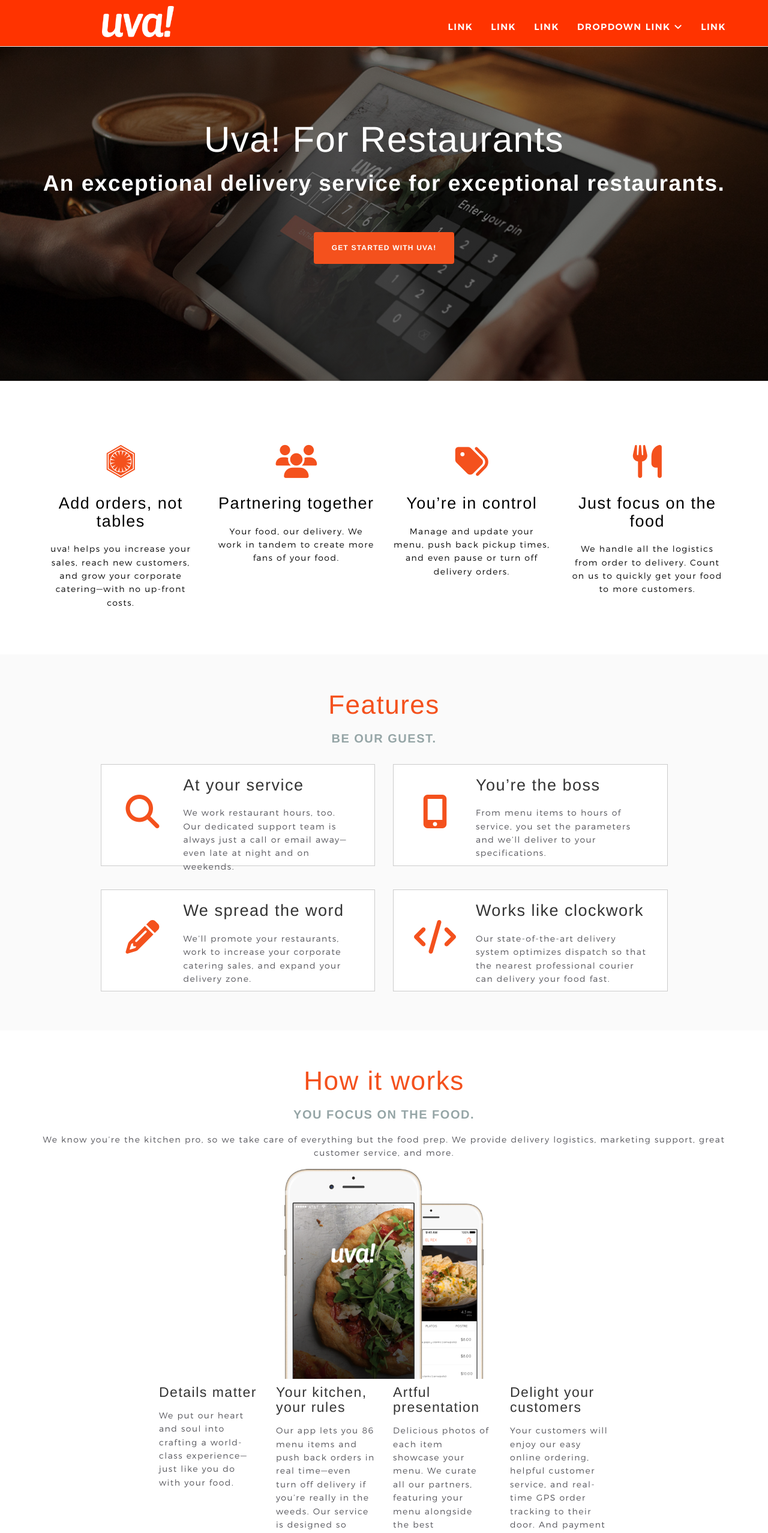
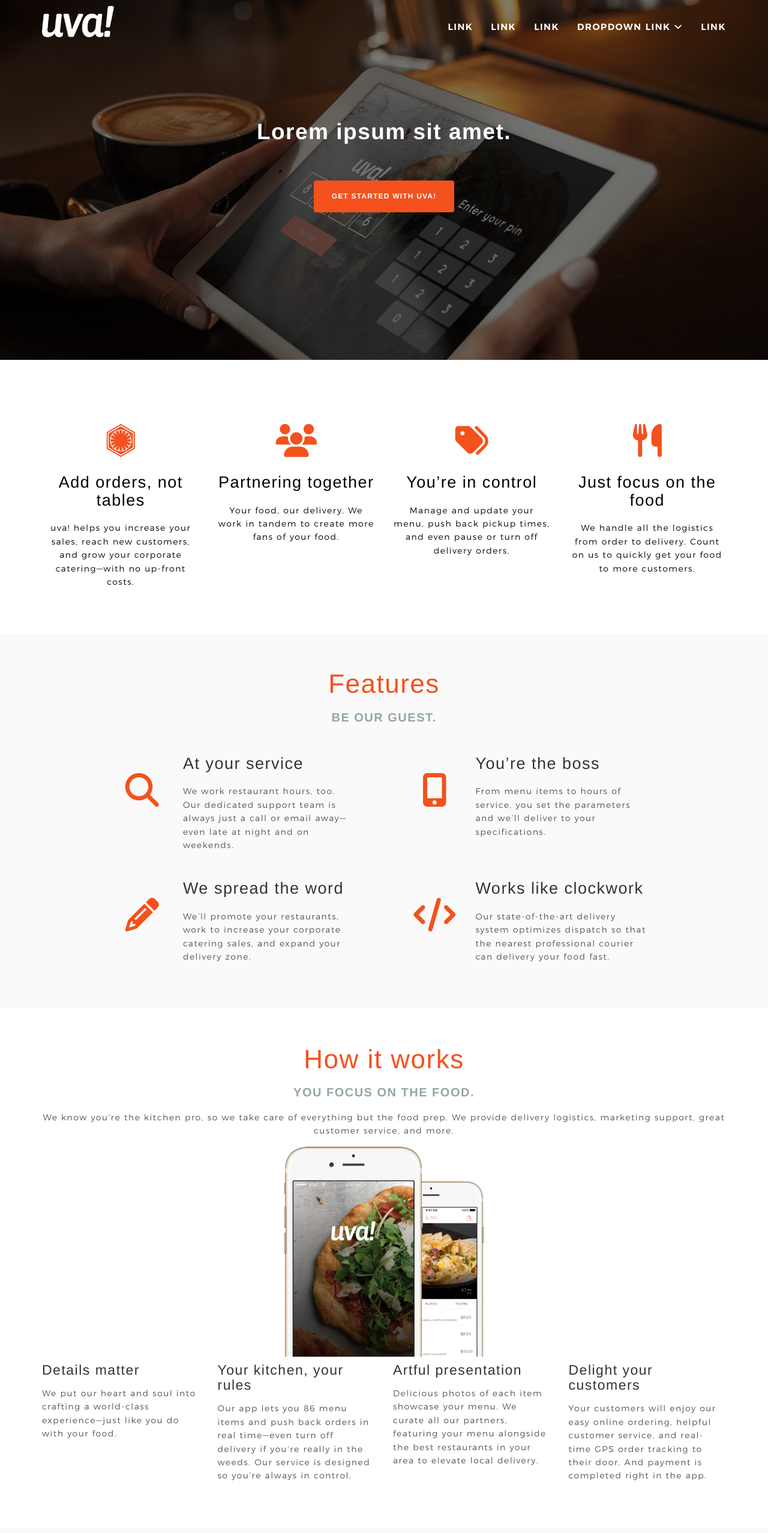
Before and after one commit to marcoscruz92/uvaInterestPageRestaurants, a plain HTML site: page index.html in a window 1280 px wide. Shown: the top 2556 px of the page at 60% size. Drawn offline with Linux system fonts and the light colour scheme.

Commit message:
Made quick changes to the css

```diff
--- a/css/style-library-1.css
+++ b/css/style-library-1.css
@@ -46,7 +46,8 @@ body {
 .bg-black { background-color: #111111 !important; }
 .bg-white { background-color: #FFFFFF !important; }
 .bg-offwhite { background-color: #FAFAFA !important; }
-.bg-red {background-color: #FF3300 !important;}
+/*.bg-red {background-color: #FF3300 !important;}*/
+.bg-red {background-color: transparent !important;}
 .bg-sienna { background-color: #F4511D !important; }
 .bg-clouds { background-color: #ECF0F1 !important; }
 .bg-silver { background-color: #BDC3C7 !important; }
@@ -333,7 +334,9 @@ p .btn {
 }
 
 .btn.btn-primary:hover {
-	background: #16a085;
+	/*background: #16a085;*/
+	background: white;
+	color:black
 }
 
 /* Button WARNING */
@@ -1066,3 +1069,10 @@ fieldset[disabled] .form-control {
 
 
 }
+
+
+/*OVERRIDES*/
+.navbar-default {
+    background-color: #f8f8f8;
+    border-color: transparent;;
+}
--- a/css/style.css
+++ b/css/style.css
@@ -10,7 +10,7 @@
 #header-2 .brand-img {
 	float: none;
 	position: relative;
-	left: 100px;
+	/*left: 100px;*/
 	top: 10px;
 	/*margin-left: 30px auto;*/
 	text-align: center;
@@ -296,8 +296,8 @@
 
 .feature-box{
 	background: #FFFFFF;
-	height: 170px;
-	border: 1px solid #CCCCCC;
+	/*height: 170px;*/
+	/*border: 1px solid #CCCCCC;*/
 	margin-top: 12px;
 	padding: 0 16px;
 }
--- a/index.html
+++ b/index.html
@@ -87,10 +87,10 @@
 	<section id="header" class="content-block promo-3 min-height-600px bg-deepocean">
 		<div class="container text-center">
 			<div class="editContent">
-				<h1>Uva! For Restaurants</h1>
+				<!-- <h1>Uva! For Restaurants</h1> -->
 			</div>
 			<div class="editContent">
-				<h2>An exceptional delivery service for exceptional restaurants.</h2>
+				<h2>Lorem ipsum sit amet. </h2>
 			</div>
 			<a href="#" class="btn btn-primary btn-outline-xl outline-light">Get started with uva!</a>
 		</div><!-- /.container -->
@@ -259,37 +259,29 @@
           </div>
         </div>
         <div class="row">
-          <div class="how-box">
-            <div class="col-sm-2 col-md-offset-2">
+          <div class="how-box col-md-3">
               <h4>Details matter</h4>
               <p>
                 We put our heart and soul into crafting a world-class experience—just like you do with your food.
               </p>
-            </div>
           </div>
-          <div class="how-box">
-            <div class="col-sm-2">
+          <div class="how-box col-md-3">
               <h4>Your kitchen, your rules</h4>
               <p>
                 Our app lets you 86 menu items and push back orders in real time—even turn off delivery if you’re really in the weeds. Our service is designed so you’re always in control.
               </p>
-            </div>
           </div>
-          <div class="how-box">
-            <div class="col-sm-2">
+          <div class="how-box col-md-3">
               <h4>Artful presentation</h4>
               <p>
                 Delicious photos of each item showcase your menu. We curate all our partners, featuring your menu alongside the best restaurants in your area to elevate local delivery.
               </p>
-            </div>
           </div>
-          <div class="how-box">
-            <div class="col-sm-2">
+          <div class="how-box col-md-3">
               <h4>Delight your customers</h4>
               <p>
                 Your customers will enjoy our easy online ordering, helpful customer service, and real-time GPS order tracking to their door. And payment is completed right in the app.
              </p>
-            </div>
           </div>
         </div>
       </div>
@@ -312,7 +304,7 @@
           </div>
           <div class="col-md-4">
             <div class="testimonial-box">
-              <h5>"I love working with uva!. It has been an amazingly good experience. They represent us well and thoughtfully showcase our restaurant."</h5>
+              <p>"I love working with uva!. It has been an amazingly good experience. They represent us well and thoughtfully showcase our restaurant."</p>
               <small>JOE BARONE, DIRECTOR OF OPERATIONS, AREA FOUR IN BOSTON</small>
             </div>
           </div>
```
